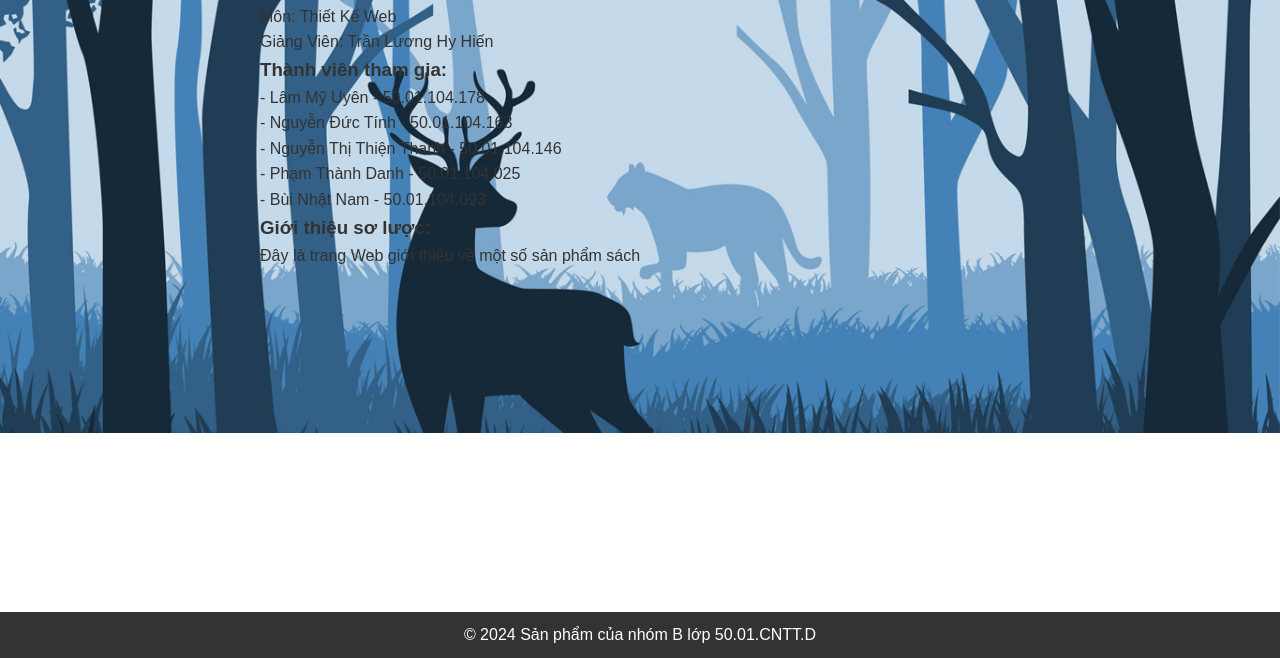
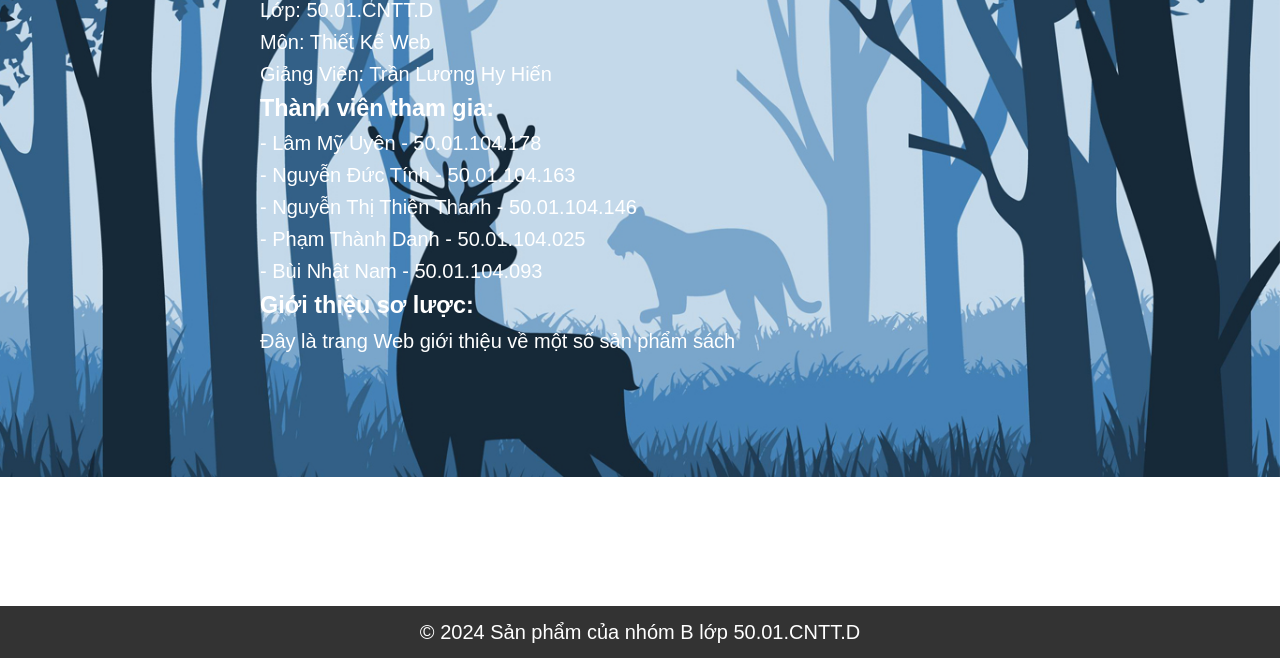
Before and after one commit to Nguyen-Thi-Thien-Thanh/tkwck, a plain HTML site: page gioithieu.html in a window 1280 px wide. Shown: the part 142-800 px from the top of the page. Drawn offline with Linux system fonts and the light colour scheme.

Commit message:
Update gioithieu.html

```diff
--- a/gioithieu.html
+++ b/gioithieu.html
@@ -5,6 +5,14 @@
     <meta name="viewport" content="width=device-width, initial-scale=1.0">
     <title>Giới thiệu </title>
     <link rel="stylesheet" href="style.css">
+    <style>
+        /* Đặt màu chữ và font chữ cho toàn bộ trang */
+        body {
+            color: white; /* Màu chữ (màu xám đậm) */
+            font-family: 'Arial', sans-serif; /* Font chữ Arial */
+            font-size: 20px;
+        }
+    </style>
 </head>
 <body>
 
```
